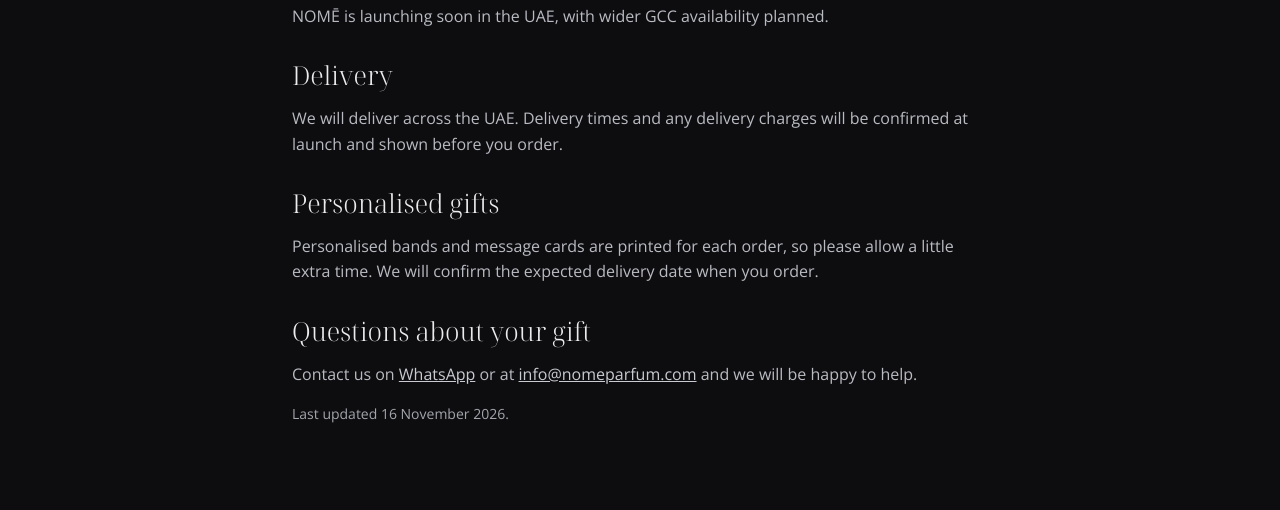
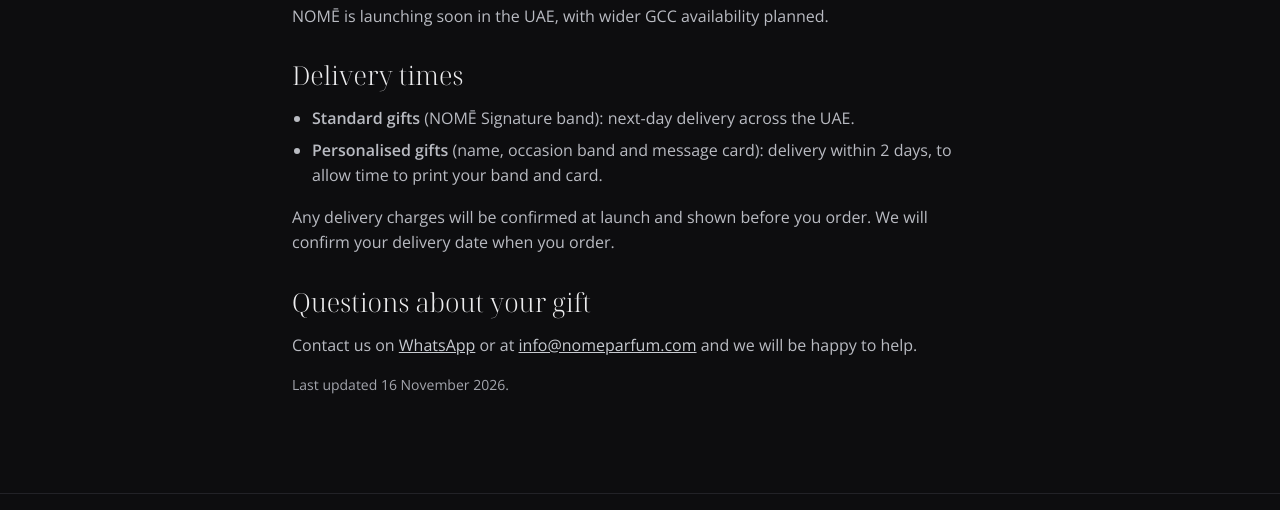
Before and after one commit to rafik42pat/nome-website, a plain HTML site: page shipping.html in a window 1280 px wide. Shown: the part 290-800 px from the top of the page. Drawn offline with Linux system fonts and the light colour scheme.

Commit message:
Delivery times: next day for standard gifts, within 2 days for personalised
Co-Authored-By: Claude Opus 5.5 <noreply@anthropic.com>
Claude-Session: https://claude.ai/code/session_01CbDgQStipMz1LxKXX1LKnJ

```diff
--- a/shipping.html
+++ b/shipping.html
@@ -34,10 +34,12 @@
 <main><section style="border-top:0"><div class="wrap prose">
 <p class="eyebrow">Help</p><h1>Shipping &amp; delivery</h1>
 <p>NOMĒ is launching soon in the UAE, with wider GCC availability planned.</p>
-<h2>Delivery</h2>
-<p>We will deliver across the UAE. Delivery times and any delivery charges will be confirmed at launch and shown before you order.</p>
-<h2>Personalised gifts</h2>
-<p>Personalised bands and message cards are printed for each order, so please allow a little extra time. We will confirm the expected delivery date when you order.</p>
+<h2>Delivery times</h2>
+<ul>
+<li><b>Standard gifts</b> (NOMĒ Signature band): next-day delivery across the UAE.</li>
+<li><b>Personalised gifts</b> (name, occasion band and message card): delivery within 2 days, to allow time to print your band and card.</li>
+</ul>
+<p>Any delivery charges will be confirmed at launch and shown before you order. We will confirm your delivery date when you order.</p>
 <h2>Questions about your gift</h2>
 <p>Contact us on <a data-wa="Hi NOMĒ, I have a question about my gift" href="#">WhatsApp</a> or at <a data-email href="#"></a> and we will be happy to help.</p>
 <p class="hint">Last updated 16 November 2026.</p></div></section></main>
```
Also changed, not shown: collections.html (+3 -3 lines), index.html (+1 -1 lines).
